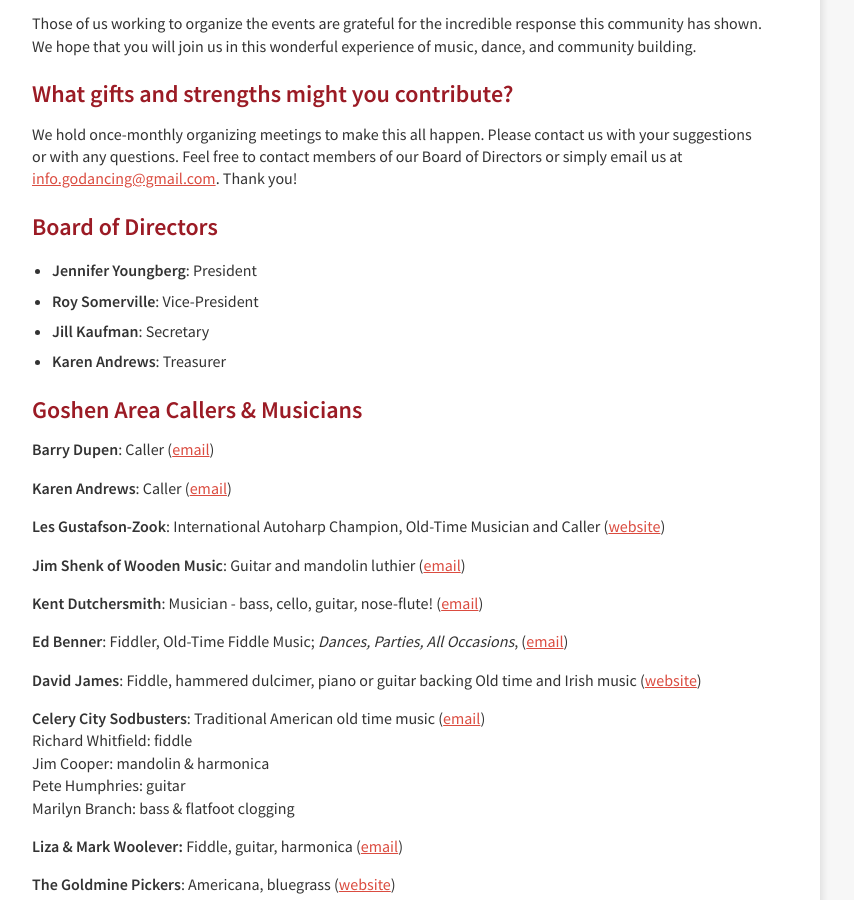
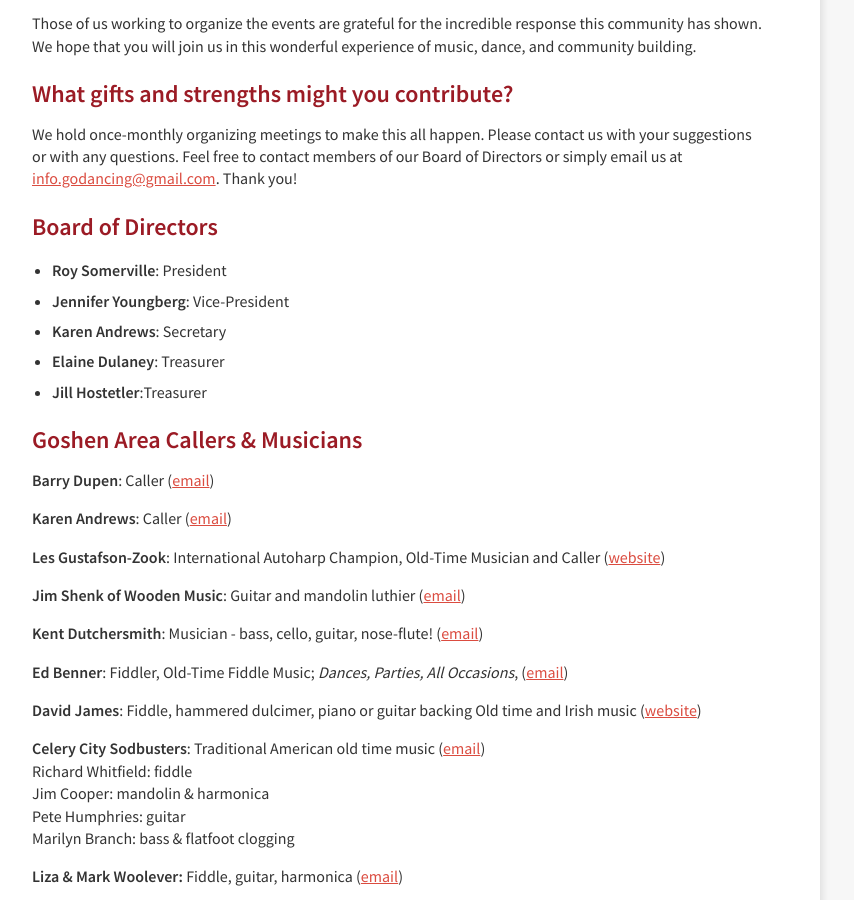
Before and after one commit to godancing/godancing.github.io, a Jekyll site: the page built from about.markdown, in a window 1280 px wide and 900 px high, scrolled down 585 px. Shown: the whole window, without its empty margins (240-1094 px from the left). Built offline with Jekyll 4.4.1, drawn with Linux system fonts in a browser that asks for light colours.

Commit message:
Updated About

```diff
--- a/about.markdown
+++ b/about.markdown
@@ -28,10 +28,11 @@ We hold once-monthly organizing meetings to make this all happen. Please contact
 
 ## Board of Directors
 
-* **Jennifer Youngberg**: President
-* **Roy Somerville**: Vice-President
-* **Jill Kaufman**: Secretary
-* **Karen Andrews**: Treasurer
+* **Roy Somerville**: President
+* **Jennifer Youngberg**: Vice-President
+* **Karen Andrews**: Secretary
+* **Elaine Dulaney**: Treasurer
+* **Jill Hostetler**:Treasurer
 
 ## Goshen Area Callers & Musicians
 
```
